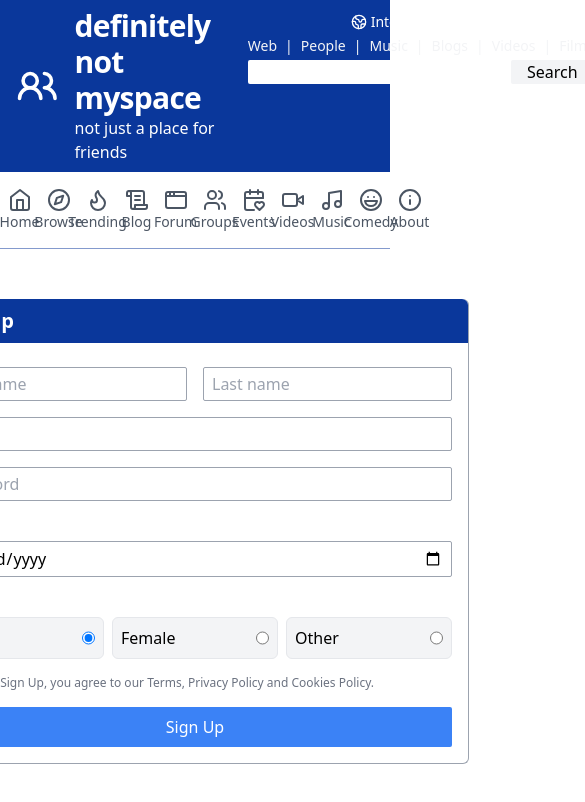
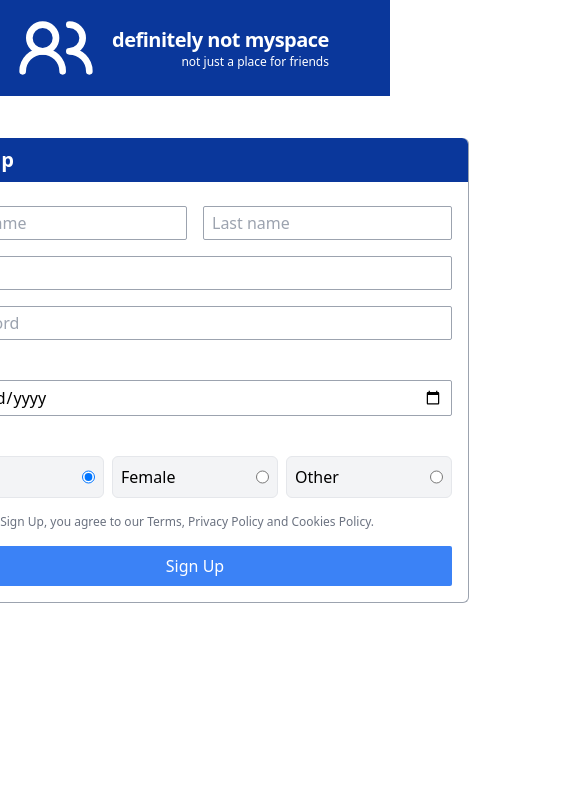
Before and after one commit to pn-code/probable-memory, a Next.js app: page /signup in a window 390 px wide. Shown: the top 802 px of the page, 585 px wide, since content can reach past the window. Built offline with nearby package versions, Linux system fonts and the light colour scheme.

Commit message:
Added mobile layout & responsive components

```diff
--- a/app/components/Navigation/FeatureSection.tsx
+++ b/app/components/Navigation/FeatureSection.tsx
@@ -3,8 +3,8 @@
 
 function FeatureSection() {
     return (
-        <div className="flex flex-col bg-blue-100 rounded-sm mr-8 px-4 py-2 gap-2 border-navy-blue/40 border">
-            <ul className="flex justify-between text-blue-900">
+        <div className="w-full flex flex-col bg-blue-100 rounded-sm mr-8 px-4 py-2 gap-2 border-navy-blue/40 border my-2">
+            <ul className="grid grid-cols-2 gap-4 lg:flex lg:justify-between text-blue-900 flex-wrap">
                 <li>
                     <Link className="hover:text-blue-400" href="/">Books</Link>
                 </li>
@@ -15,7 +15,7 @@
                     <Link className="hover:text-blue-400" href="/">Careers</Link>
                 </li>
                 <li>
-                    <Link className="hover:text-blue-400" href="/">Chat Rooms</Link>
+                    <Link className="hover:text-blue-400" href="/">Chats</Link>
                 </li>
                 <li>
                     <Link className="hover:text-blue-400" href="/">Comedy</Link>
--- a/app/components/Navigation/Navbar.tsx
+++ b/app/components/Navigation/Navbar.tsx
@@ -6,18 +6,18 @@
     return (
         <nav className="w-full bg-navy-blue text-[#FFFF] px-4 py-2 flex justify-between">
             {/* Left Side & Brand Logo & Home Navigation */}
-            <header className="flex gap-4 items-center">
+            <Link href="/" className="flex gap-4 items-center">
                 <Users2 size={80} />
                 <section className="flex flex-col items-end">
-                    <h1 className="text-3xl font-semibold tracking-tight">
+                    <h1 className="text-xl sm:text-3xl font-semibold tracking-tight">
                         definitely not myspace
                     </h1>
-                    <span>not just a place for friends</span>
+                    <span className="text-xs sm:text-[16px]">not just a place for friends</span>
                 </section>
-            </header>
+            </Link>
 
             {/* Right Side */}
-            <section className="flex flex-col gap-1 items-end">
+            <section className="hidden md:flex flex-col gap-1 items-end">
                 {/* Upper Right Side */}
                 <ul className="flex gap-2.5 text-sm mt-1">
                     <li>
--- a/app/components/Navigation/SubNavbar.tsx
+++ b/app/components/Navigation/SubNavbar.tsx
@@ -16,7 +16,7 @@
 
 export default function SubNavbar() {
     return (
-        <nav className="border-b border-navy-blue/50 mb-2">
+        <nav className="hidden sm:flex border-b border-navy-blue/50 mb-2">
             <ul className="flex w-full">
                 <li>
                     <Link
--- a/app/page.tsx
+++ b/app/page.tsx
@@ -22,7 +22,7 @@
     });
 
     return (
-        <main className="flex px-2">
+        <main className="flex flex-col md:flex-row px-2 md:gap-2">
             <section className="flex-[3]">
                 <FeatureSection />
             </section>
```
